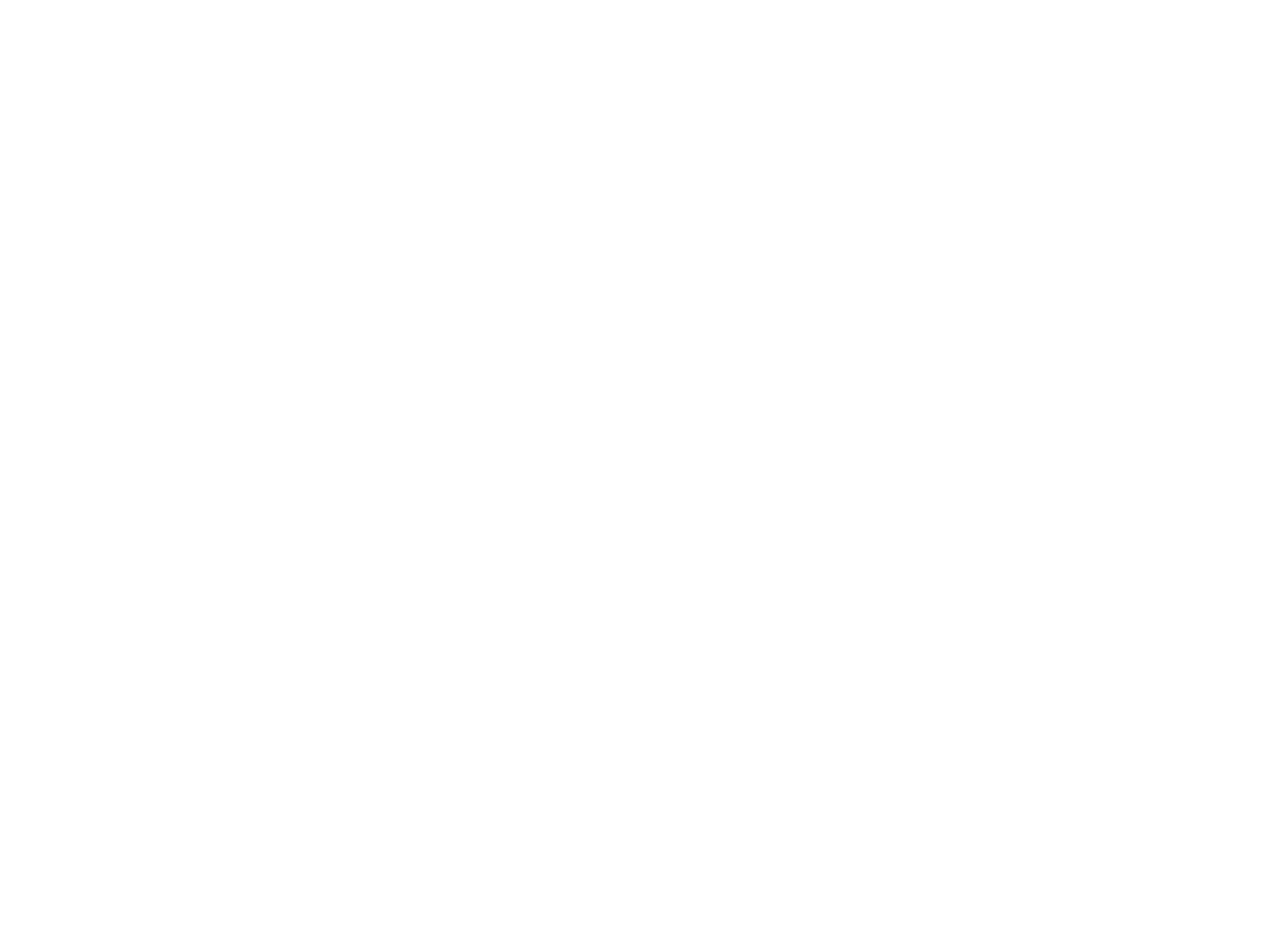
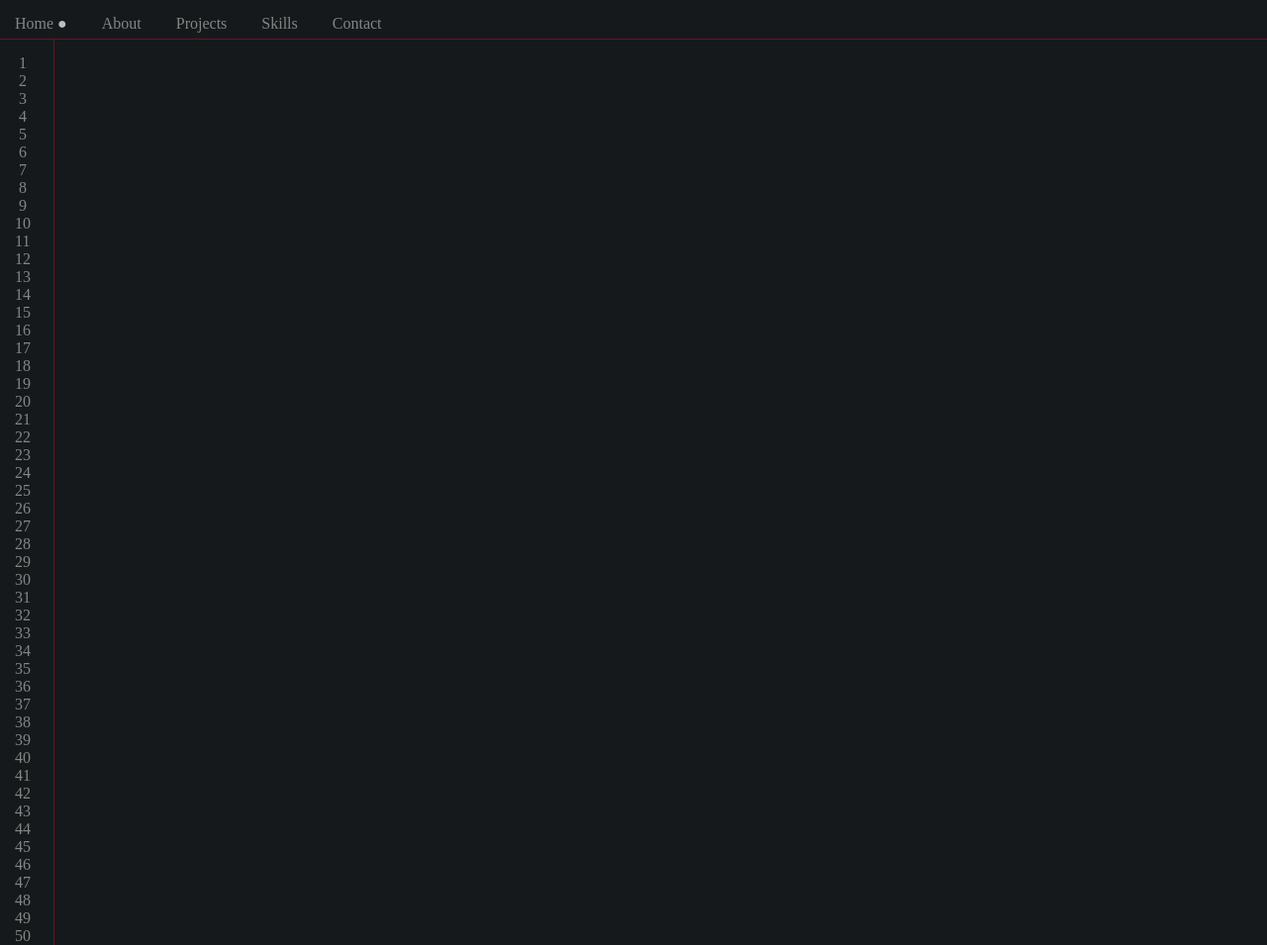
Before and after one commit to ahmedabdlkdir/ahmedabdlkdir.github.io, a plain HTML site: page index.html in a window 1280 px wide. Shown: the whole page at 99% size. Before the commit the page ends 800 px from the top, so only its background shows below. Drawn offline with Linux system fonts and the light colour scheme.

Commit message:
create home page and style it

```diff
--- a/index.html
+++ b/index.html
@@ -8,7 +8,73 @@
     <title>Ahmed | Frond End Developer | Web Designer</title>
 </head>
 <body>
-
+    <header>
+        <nav>
+            <ul>
+                <li><a href="" class="active">Home</a></li>
+                <li><a href="" >About</a></li>
+                <li><a href="">Projects</a></li>
+                <li><a href="">Skills</a></li>
+                <li><a href="">Contact</a></li>
+            </ul>
+        </nav>
+    </header>
+<aside>
+    <div class="number-line">
+        <ul>
+            <li class="number ">&nbsp;1</li>
+            <li class="number">&nbsp;2</li>
+            <li class="number">&nbsp;3</li>
+            <li class="number">&nbsp;4</li>
+            <li class="number">&nbsp;5</li>
+            <li class="number">&nbsp;6</li>
+            <li class="number">&nbsp;7</li>
+            <li class="number">&nbsp;8</li>
+            <li class="number">&nbsp;9</li>
+            <li class="number">10</li>
+            <li class="number">11</li>
+            <li class="number">12</li>
+            <li class="number">13</li>
+            <li class="number">14</li>
+            <li class="number">15</li>
+            <li class="number">16</li>
+            <li class="number">17</li>
+            <li class="number">18</li>
+            <li class="number">19</li>
+            <li class="number">20</li>
+            <li class="number">21</li>
+            <li class="number">22</li>
+            <li class="number">23</li>
+            <li class="number">24</li>
+            <li class="number">25</li>
+            <li class="number">26</li>
+            <li class="number">27</li>
+            <li class="number">28</li>
+            <li class="number">29</li>
+            <li class="number">30</li>
+            <li class="number">31</li>
+            <li class="number">32</li>
+            <li class="number">33</li>
+            <li class="number">34</li>
+            <li class="number">35</li>
+            <li class="number">36</li>
+            <li class="number">37</li>
+            <li class="number">38</li>
+            <li class="number">39</li>
+            <li class="number">40</li>
+            <li class="number">41</li>
+            <li class="number">42</li>
+            <li class="number">43</li>
+            <li class="number">44</li>
+            <li class="number">45</li>
+            <li class="number">46</li>
+            <li class="number">47</li>
+            <li class="number">48</li>
+            <li class="number">49</li>
+            <li class="number">50</li>
+        </ul>
+    </div>
+</aside>
     <script src="scripts/script.js"></script>
 </body>
 </html>
--- a/styles/style.css
+++ b/styles/style.css
@@ -0,0 +1,75 @@
+* {
+    box-sizing: border-box;
+    margin: 0;
+    padding: 0;
+}
+:root {
+    --heading-color: #EC083B;
+    --text-color: #FFFFFF;
+    --number-color: #858585;
+    --number-color-highlight: #b4b4b4;
+    --main-bg-color: #15191b;
+  }
+body {
+    background-color: var(--main-bg-color);
+    height: 100vh;
+    overflow: hidden;
+}
+
+ nav {
+    height: 40px;
+    display: flex;
+    justify-content: left;
+    /* margin-bottom: 10px; */
+    border-bottom: 1px solid rgba(236, 8, 57, 0.411);;
+ }
+
+ nav ul {
+    display: flex;
+    list-style-type: none;
+    margin-bottom: 3px;
+ }
+
+ nav ul li {
+    margin: 3px;
+ }
+
+nav ul li a {
+    display: inline-block;
+    text-decoration: none;
+    padding:  10px 15px 0 10px;
+    color: var(--number-color);
+    box-sizing: border-box;
+    border: 2px solid transparent;
+}
+
+nav ul li a:hover {
+    border-top: 2px solid var(--heading-color);
+    border-left: 2px solid var(--heading-color);
+    border-right: 2px solid var(--heading-color);
+    /* margin-bottom: none; */
+    color: var(--number-color-highlight);
+}
+
+.number-line {
+    list-style-type: none;
+   padding-top: 15px;
+    margin-left: 15px;
+    width: 40px;
+    color: var(--number-color);
+    user-select: none;
+    /* border-left: 5px solid rgba(236, 8, 57, 0.411); */
+    border-right: 1px solid rgba(236, 8, 57, 0.411);
+}
+.number-line ul {
+    list-style-type: none;
+}
+.number:hover {
+    color: var(--number-color-highlight);
+}
+
+.active::after {
+    content: ' \25CF';
+    color: rgb(190, 190, 190);
+
+  }
```
